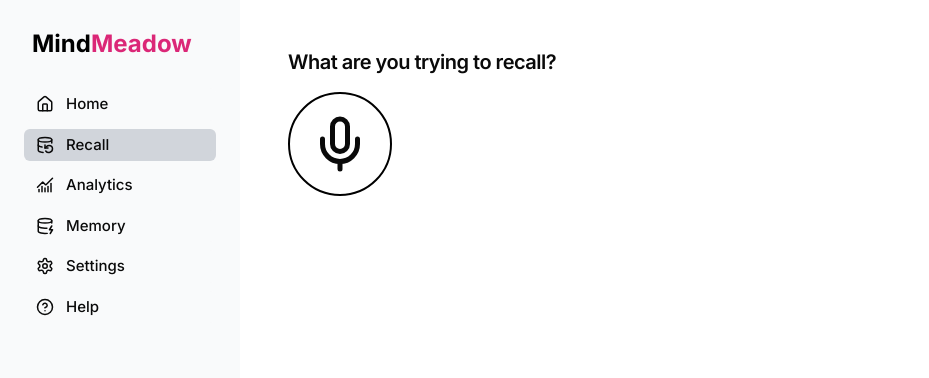
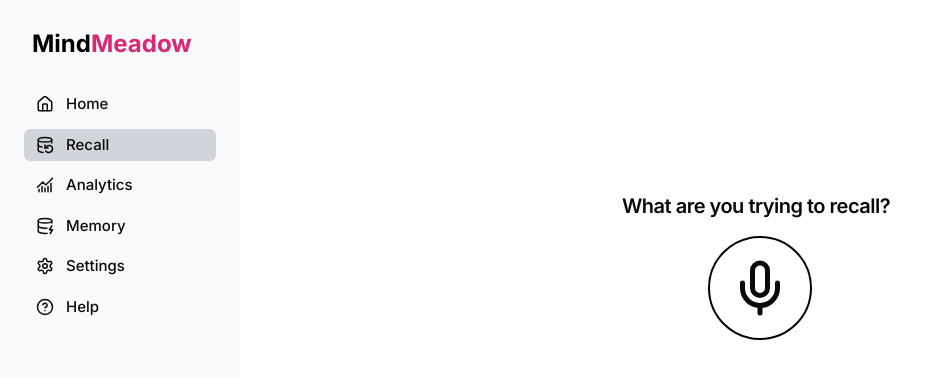
Before and after one commit to SuveenE/mind-meadow, a Next.js app in the folder frontend/: page /recall in a window 1280 px wide. Shown: the top 378 px of the page, without its empty margins (0-929 px from the left). Built offline with nearby package versions, Linux system fonts and the light colour scheme.

Commit message:
Update styling

```diff
--- a/frontend/src/app/recall/page.tsx
+++ b/frontend/src/app/recall/page.tsx
@@ -2,7 +2,7 @@ import { MicIcon } from "lucide-react";
 
 export default function Recall() {
   return (
-    <div className="flex flex-col min-h-screen p-12 gap-4">
+    <div className="flex flex-col min-h-screen mt-36 items-center  p-12 gap-4">
       <p className="mr-2 text-xl font-semibold tracking-tight">What are you trying to recall?</p>
       <div className="border rounded-full border-2 hover:bg-slate-200 border-black w-min p-5 cursor-pointer hover:scale-105 ease-in-out duration-300"><MicIcon size={60}/></div>
     </div>
```
